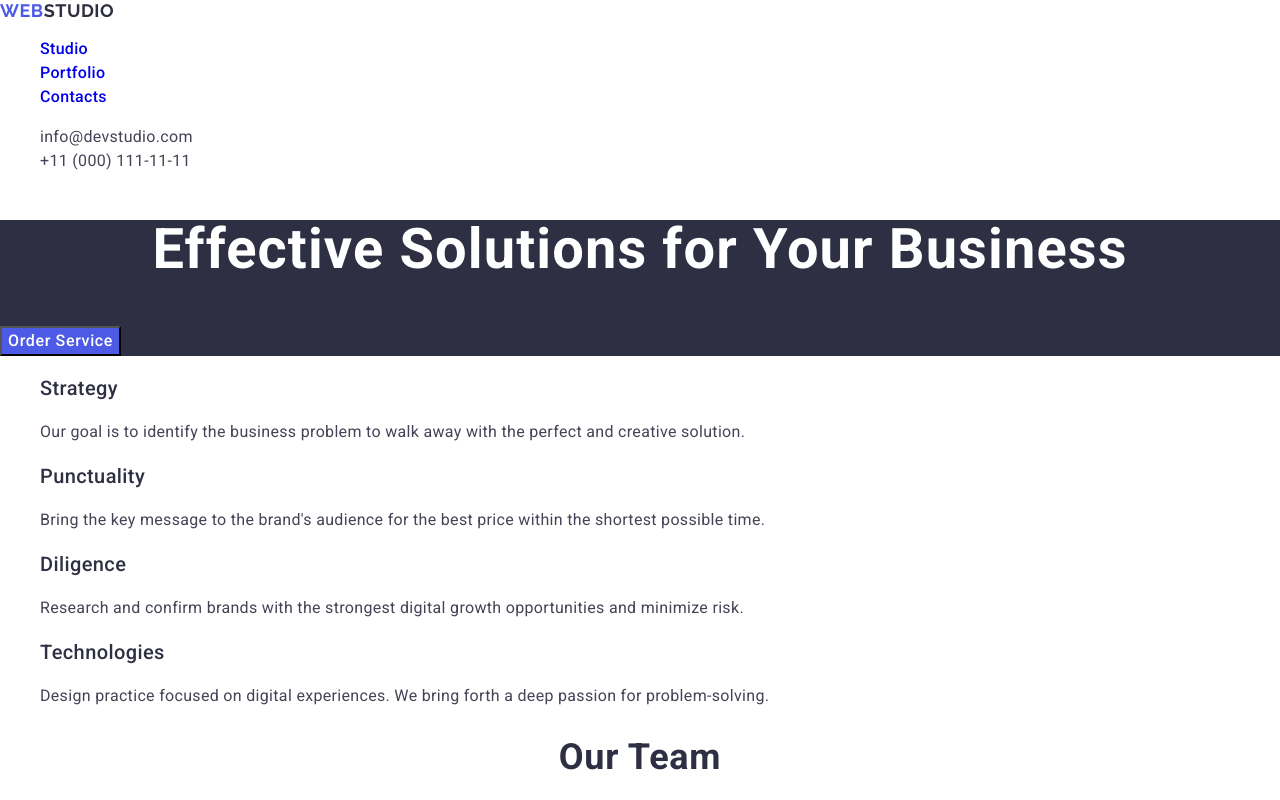
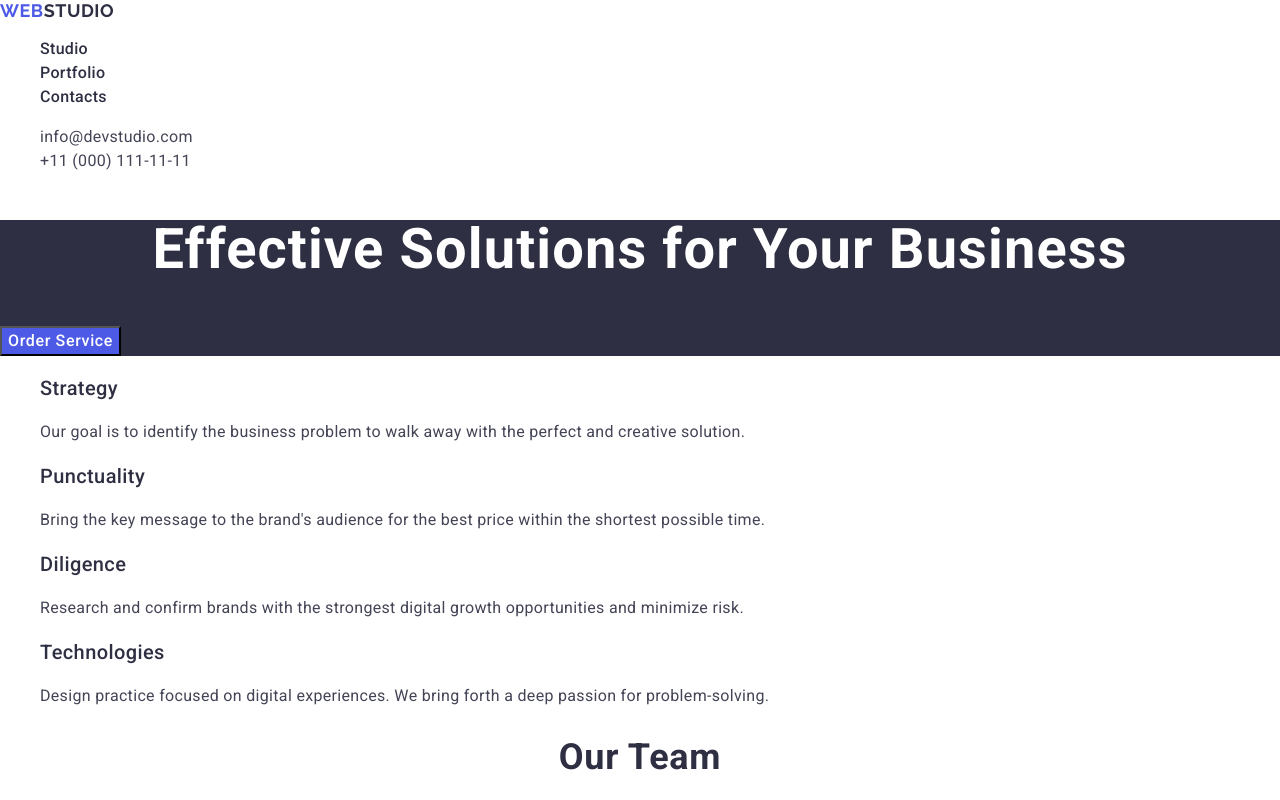
Before and after one commit to Maryana-Golik/goit-markup-hw-02, a plain HTML site: page index.html in a window 1280 px wide. Shown: the top 800 px of the page. Drawn offline with nearby package versions, Linux system fonts and the light colour scheme.

Commit message:
add file

```diff
--- a/css/styles.css
+++ b/css/styles.css
@@ -47,7 +47,7 @@ font-weight: 700;
     text-transform: uppercase;
     color: #2e2f42;
 }
-.nav-list {
+.nav-link {
     font-weight: 500;
     font-size: 16px;
     line-height: 150%;
--- a/index.html
+++ b/index.html
@@ -30,9 +30,11 @@
           >Web<span class="logo-studio">Studio</span></a
         >
         <ul class="nav-list">
-          <li class="nav-item"><a href="#" class="nav-link">Studio</a></li>
-          <li class="nav-item"><a href="#" class="nav-link">Portfolio</a></li>
-          <li class="nav-item"><a href="#" class="nav-link">Contacts</a></li>
+          <li class="nav-item">
+            <a href="./index.html" class="nav-link">Studio</a>
+          </li>
+          <li class="nav-item"><a href=" " class="nav-link">Portfolio</a></li>
+          <li class="nav-item"><a href=" " class="nav-link">Contacts</a></li>
         </ul>
       </nav>
       <address class="contacts">
```
